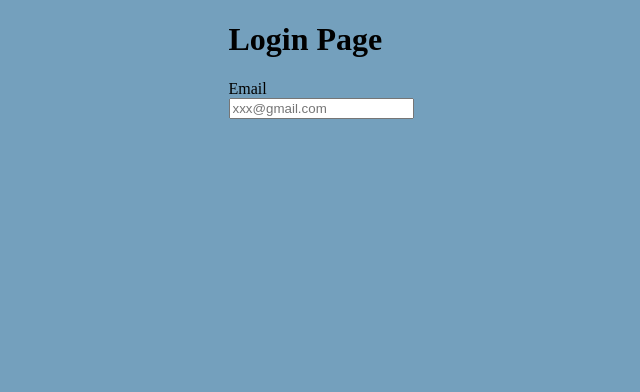
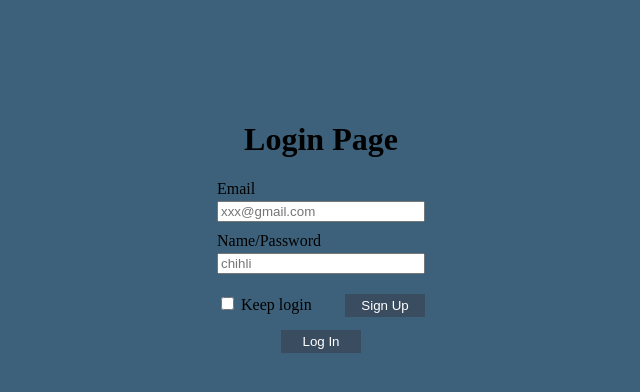
Before and after one commit to Chihli0802/list, a plain HTML site: page index.html in a window 1280 px wide. Shown: the whole page, without its empty margins (319-959 px from the left). Drawn offline with Linux system fonts and the light colour scheme.

Commit message:
listupdate0413

```diff
--- a/index.html
+++ b/index.html
@@ -32,6 +32,7 @@
         <label for="password">password</label>
         <input type="password" id="password">
     </div> -->
+
     <div class="all">
         <header>
             <h1>Login Page</h1>
@@ -43,9 +44,44 @@
                <label for="email">Email</label>
             </div>
             <div class="input">
-                 <input id="email" type="text" placeholder="xxx@gmail.com">
+
+                 <input id="email" type="text" placeholder="xxx@gmail.com" style="width: 200px;">
             </div>
         </div>
+
+        <!-- namepassword -->
+        <!-- namepassword -->
+        <div class="namepassword">
+            <div class="label">
+               <label for="email">Name/Password</label>
+            </div>
+            <div class="input">
+                 <input id="namepassword" type="text" placeholder="chihli" style="width: 200px;" >
+            </div>
+        </div>
+
+        <!-- keep-login+sign-up -->
+        <div class="area3">
+            <div class="keep-log">
+                <input type="checkbox" name="" id="checkbox">
+                <label for="checkbox">Keep login</label>
+            </div>
+            <div class="sign-up">
+                <button type="button" style="height:23px;width:80px;border:2px blue none;background-color: rgb(58, 76, 96);color:white">Sign Up</button>
+            </div>
+        </div>
+
+        <!-- login -->
+        <div class="area4">
+            <div class="login">
+                <button type="button" style="height:23px;width:80px;border:2px blue none;background-color: rgb(58, 76, 96);color:white">Log In</button>
+            </div>
+        </div>
+
+
+
+
+
     </div>
 
 
--- a/style.scss
+++ b/style.scss
@@ -1,13 +1,66 @@
 body {
     margin: 0px;
     padding: 0px;
-    background-color: rgb(116, 160, 189);
+    background-color: rgb(61, 97, 122);
     display: flex;
     justify-content: center;
 
 }
 
+
 .all{
+   margin: 100px 100px;
+
+   header{
+    text-align: center;
+   }
+
+   .mail{
+        .label{
+            margin-bottom: 3px;
+        }
+        .input{
+
+            margin-bottom:10px;
+        }
+   }
 
 
+   .namepassword{
+    .label{
+        margin-bottom: 3px;
+    }
+    .input{
+        margin-bottom:20px;
+    }
+   }
+
+
+   .area3{
+        display: flex;
+        justify-content: space-between;
+
+        .keep-log{
+            margin-bottom:13px;
+        }
+        .sign-up{
+            border-radius: 50%;
+            margin-bottom:13px;
+        }
+        .sign-up:active{
+            scale:0.95;
+        }
+    }
+
+
+    .area4{
+        display: flex;
+        justify-content: center;
+
+        .login:active{
+            scale:0.95;
+        }
+
+    }
+
 }
```
Also changed, not shown: style.css, 1 other file.
